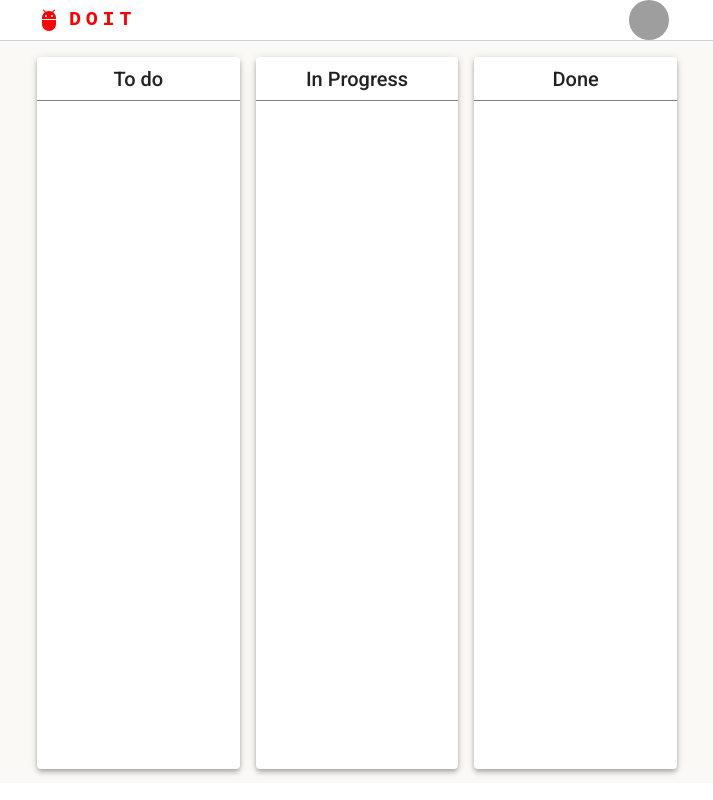
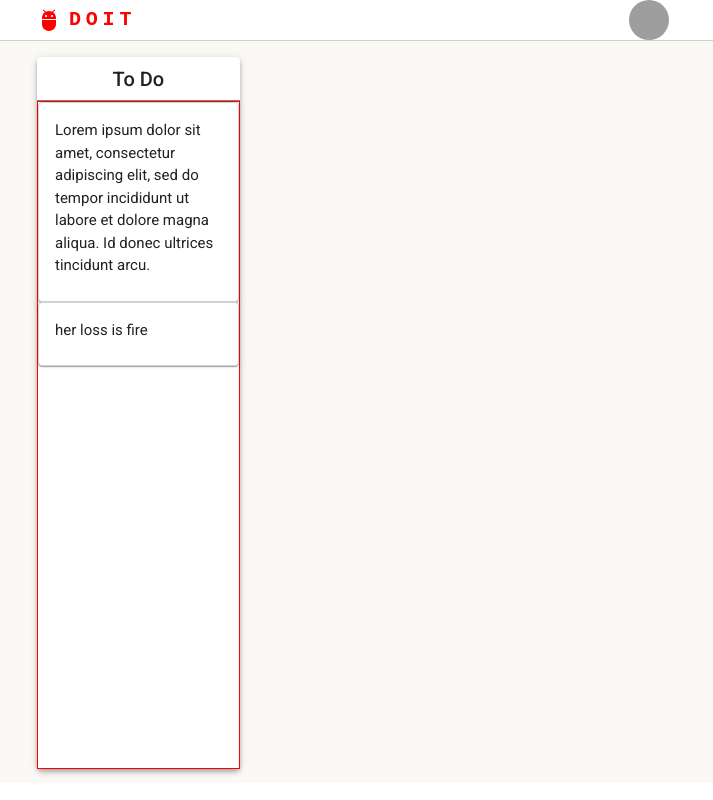
Before and after one commit to BaboyaChoch/doit, a React (Create React App) app in the folder frontend/: page / in a window 1280 px wide. Shown: the whole page, without its empty margins (283-996 px from the left). Built offline with nearby package versions, Linux system fonts and the light colour scheme; grey boxes are pictures that could not be loaded.

Commit message:
[frontend] implement drag and drop functionality using react-beautiful-dnd

```diff
--- a/frontend/package.json
+++ b/frontend/package.json
@@ -12,7 +12,9 @@
     "@testing-library/react": "^13.4.0",
     "@testing-library/user-event": "^13.5.0",
     "react": "^18.2.0",
+    "react-beautiful-dnd": "^13.1.1",
     "react-dom": "^18.2.0",
+    "react-router-dom": "^6.4.3",
     "react-scripts": "5.0.1",
     "web-vitals": "^2.1.4"
   },
--- a/frontend/src/components/Board.js
+++ b/frontend/src/components/Board.js
@@ -4,22 +4,27 @@ import {Box, Card, Grid, Typography} from "@mui/material";
 import AddIcon from '@mui/icons-material/Add';
 import * as React from "react";
 import {Colors} from "../styles/colors";
+import config from "../lib/config";
+import Task from "./Task";
+import {Droppable} from "react-beautiful-dnd";
+
 const useStyles = makeStyles({
   root: {
     display: 'flex',
-    justifyContent:'center',
-    alignItems:'center',
+    justifyContent: 'center',
+    alignItems: 'center',
     width: '100%',
 
   },
-  boardActions:{
+  boardActions: {
     borderBottom: '1px solid grey',
-    display:'flex',
-    justifyContent:'center',
+    display: 'flex',
+    justifyContent: 'center',
     alignItems: 'center',
-    width:'100%'
+    width: '100%'
   },
   tasks :{
+    border: '1px solid red'
   },
   taskItem: {
     backgroundColor:'grey',
@@ -27,27 +32,34 @@ const useStyles = makeStyles({
   }
 })
 
-const BOARD_CONFIG = {
-  'to_do' : {
-    title: 'To do'
-  },
-  'in_progress':{
-    title: 'In Progress'
-  },
-  'done': {
-    title: 'Done'
-  }
-}
-export default function Board({ type }) {
-
+export default function Board({title, tasks, boardId}) {
+  console.log(tasks)
   const classes = useStyles()
   return (
     <Paper elevation={4} className={classes.root} sx={{backgroundColor: 'white'}}>
-      <Grid container direction='column' sx={{height:'100%'}}>
+      <Grid container direction='column' sx={{height: '100%'}}>
         <Grid item container xs={.75} className={classes.boardActions}>
-          <Typography variant='h6'>{`${BOARD_CONFIG[type].title}`}</Typography>
+          <Typography variant='h6'>{title}</Typography>
         </Grid>
-        <Grid item container xs={11.25} className={classes.tasks} ></Grid>
+        <Grid item container xs={11.25} className={classes.tasks} direction='column'>
+          <Droppable droppableId={boardId}>
+            {provided => (
+              <Box
+                ref={provided.innerRef}
+                {...provided.droppableProps}
+              >
+                {tasks.map((task, index) => (
+                  <Task
+                    key={task[1].task_id}
+                    taskId={task[1].task_id}
+                    content={task[1].task_content}
+                    taskIndex={index}
+                  />))}
+                {provided.placeholder}
+              </Box>
+            )}
+          </Droppable>
+        </Grid>
       </Grid>
     </Paper>
   )
--- a/frontend/src/components/NavBar.js
+++ b/frontend/src/components/NavBar.js
@@ -45,13 +45,13 @@ export function NavBar() {
       borderBottom: '.5px solid #C1C1C1C1'
     }}>
           <Grid container>
-            <Grid xs={3} />
+            <Grid item xs={3}/>
             <Grid item container xs={6} sx={{height: '5vh'}}>
               <Grid item container xs={4}>
-                <Grid item sx={{display:'flex', justifyContent:'center', alignItems: 'center'}}>
-                  <AdbIcon sx={{ display: { color:'red' }, mr: 1 }} />
+                <Grid item sx={{display: 'flex', justifyContent: 'center', alignItems: 'center'}}>
+                  <AdbIcon sx={{display: {color: 'red'}, mr: 1}}/>
                 </Grid>
-                <Grid item sx={{display:'flex', justifyContent:'center', alignItems: 'center'}}>
+                <Grid item sx={{display: 'flex', justifyContent: 'center', alignItems: 'center'}}>
                   <Typography
                     variant="h6"
                     noWrap
@@ -108,7 +108,7 @@ export function NavBar() {
                 </Box>
               </Grid>
             </Grid>
-            <Grid xs={3} />
+            <Grid item xs={3}/>
           </Grid>
     </Box>
   );
--- /dev/null
+++ b/frontend/src/components/Task.js
@@ -0,0 +1,38 @@
+import Paper from "@mui/material/Paper";
+import {makeStyles} from "@mui/styles";
+import {Box, Card, CardContent, Grid, Typography} from "@mui/material";
+import AddIcon from '@mui/icons-material/Add';
+import * as React from "react";
+import {Colors} from "../styles/colors";
+import config from "../lib/config";
+import {Draggable} from "react-beautiful-dnd";
+
+const useStyles = makeStyles({
+  root: {
+    border: '1px solid lightgrey',
+  },
+  content: {}
+})
+
+export default function Task({taskId, content, taskIndex}) {
+  console.log(taskId, taskIndex)
+  const classes = useStyles()
+  return (
+    <Draggable draggableId={taskId} index={taskIndex}>
+      {provided => (
+        <Card
+          {...provided.draggableProps}
+          {...provided.dragHandleProps}
+          ref={provided.innerRef}
+          className={classes.root}
+        >
+          <CardContent className={classes.content}>
+            <Typography sx={{fontSize: 15}}>
+              {content}
+            </Typography>
+          </CardContent>
+        </Card>
+      )}
+    </Draggable>
+  )
+}
--- /dev/null
+++ b/frontend/src/lib/config.js
@@ -0,0 +1,31 @@
+const config = {
+  tasks: {
+    't1': {
+      task_id: 't1',
+      task_content: 'this is the first task in my dnd app',
+      task_date_created: '11/07/2022 17:12:12',
+      task_status: 'in_progress'
+    },
+    't2': {
+      task_id: 't2',
+      task_content: 'Lorem ipsum dolor sit amet, consectetur adipiscing elit, sed do  tempor incididunt ut labore et dolore magna aliqua. Id donec ultrices tincidunt arcu.',
+      task_date_created: '11/07/2022 17:123:32',
+      task_status: 'to_do'
+    },
+    't3': {
+      task_id: 't3',
+      task_content: 'her loss is fire',
+      task_date_created: '11/05/2022 21:52:17',
+      task_status: 'to_do'
+    }
+  },
+  boards: {
+    'to_do': {
+      'board_id': 'to_do',
+      'board_title': 'To Do',
+    }
+  },
+  boardOrder: ['to_do']
+}
+
+export default config
--- a/frontend/src/pages/Home.js
+++ b/frontend/src/pages/Home.js
@@ -1,32 +1,34 @@
 import * as React from 'react';
-import { useEffect, useState } from "react";
+import {useEffect, useState} from "react";
 import {Grid, useTheme, Box, Typography} from "@mui/material";
-import { makeStyles, styled } from "@mui/styles";
-import { NavBar } from "../components/NavBar";
-import { Colors } from "../styles/colors";
+import {makeStyles, styled} from "@mui/styles";
+import {NavBar} from "../components/NavBar";
+import {Colors} from "../styles/colors";
 import Board from "../components/Board";
+import config from "../lib/config";
+import {DragDropContext} from "react-beautiful-dnd";
 
 
 const useStyles = makeStyles({
-  root: {
-  },
+  root: {},
   appBar: {
     backgroundColor: Colors.WHITE,
   },
   content: {
-    height:'92.8vh',
+    height: '92.8vh',
     backgroundColor: '#FAF9F6'
   },
-  main: {
-
-  },
-  todoContainer:{
+  main: {},
+  board: {
     height: '98%',
   },
-  inProgressContainer:{
+  todoContainer: {
     height: '98%',
   },
-  doneContainer:{
+  inProgressContainer: {
+    height: '98%',
+  },
+  doneContainer: {
     height: '98%',
   }
 })
@@ -46,6 +48,15 @@ const Label = ({children}) => {
 export default function Home() {
 
   const classes = useStyles()
+  const CONFIG = config;
+
+  const getBoardTasks = (status) => {
+    return Object.entries(CONFIG.tasks).filter(([key, val]) => val.task_status === status)
+  }
+
+  const handleOnDragEnd = () => {
+    console.log("DRAG HAS ENDEED")
+  }
 
   return (
     <Box>
@@ -54,19 +65,24 @@ export default function Home() {
           <NavBar></NavBar>
         </Grid>
         <Grid item container className={classes.content}>
-          <Grid item xs={3} />
+          <Grid item xs={3}/>
           <Grid item container xs={6} sx={{marginTop: 0}} spacing={2}>
-            <Grid item container xs={4} className={classes.todoContainer}>
-              <Board type='to_do' />
-            </Grid>
-            <Grid item container xs={4} className={classes.inProgressContainer}>
-              <Board type='in_progress' />
-            </Grid>
-            <Grid item container xs={4} className={classes.doneContainer}>
-              <Board type='done' />
-            </Grid>
+            <DragDropContext onDragEnd={handleOnDragEnd}>
+              {
+                CONFIG.boardOrder.map((boardId) => (
+                  <Grid key={boardId} item container xs={4} className={classes.todoContainer}>
+                    <Board
+                      key={boardId}
+                      title={CONFIG.boards[boardId].board_title}
+                      tasks={getBoardTasks(boardId)}
+                      boardId={boardId}
+                    />
+                  </Grid>
+                ))
+              }
+            </DragDropContext>
           </Grid>
-          <Grid item xs={3} />
+          <Grid item xs={3}/>
         </Grid>
       </Grid>
     </Box>
--- a/package.json
+++ /dev/null
@@ -1,5 +0,0 @@
-{
-  "dependencies": {
-    "react-router-dom": "^6.4.3"
-  }
-}
```
Also changed, not shown: 2 other files (tests, documents, lock files or other folders).
